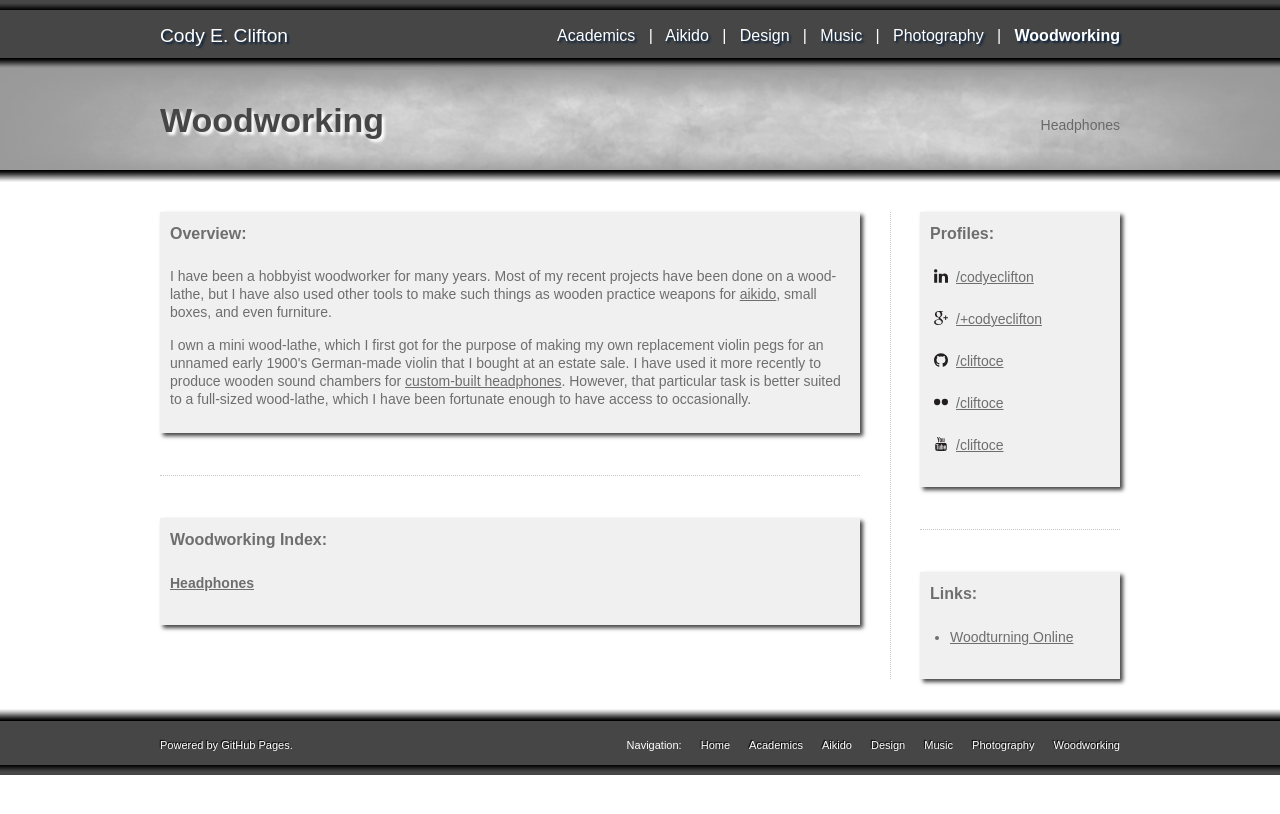
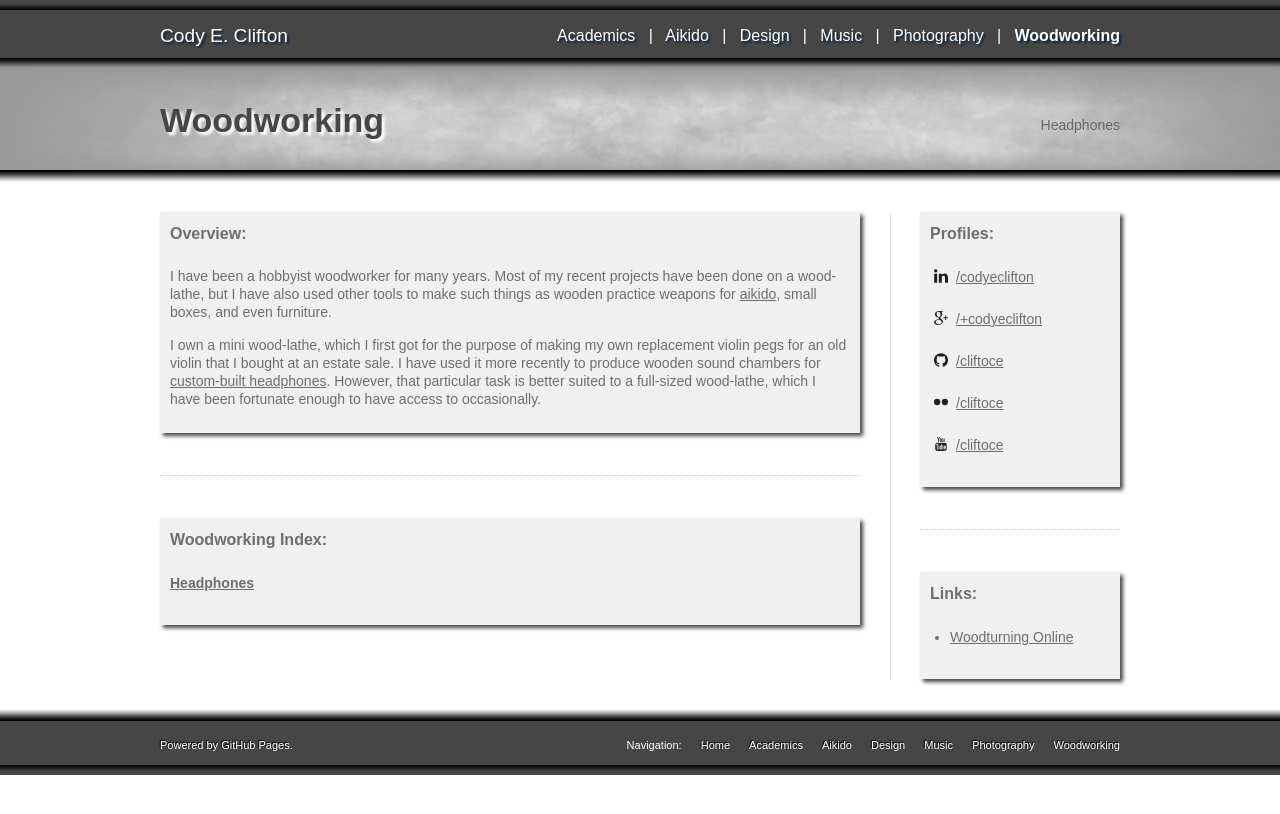
Before and after one commit to cliftoce/cliftoce.github.io, a Jekyll site: the page built from woodworking/index.html, in a window 1280 px wide. Shown: the top 814 px of the page. Built offline with Jekyll 4.4.1, drawn with Linux system fonts in a browser that asks for light colours.

Commit message:
Temporarily removed "photos" from aikido nav and slightly edited "woodworking" section

```diff
--- a/_data/site_struct.yml
+++ b/_data/site_struct.yml
@@ -45,8 +45,6 @@
   subsections:
     - name: essays
       title: Essays
-    - name: photos
-      title: Photos
     - name: videos
       title: Videos
       last: y
--- a/woodworking/index.html
+++ b/woodworking/index.html
@@ -10,7 +10,7 @@ section: woodworking
     <h3>Overview:</h3>
     <br>
     <p>I have been a hobbyist woodworker for many years.  Most of my recent projects have been done on a wood-lathe, but I have also used other tools to make such things as wooden practice weapons for <a href="aikido">aikido</a>, small boxes, and even furniture.</p>
-    <p>I own a mini wood-lathe, which I first got for the purpose of making my own replacement violin pegs for an unnamed early 1900's German-made violin that I bought at an estate sale.  I have used it more recently to produce wooden sound chambers for <a href="headphones">custom-built headphones</a>.  However, that particular task is better suited to a full-sized wood-lathe, which I have been fortunate enough to have access to occasionally.</p>
+    <p>I own a mini wood-lathe, which I first got for the purpose of making my own replacement violin pegs for an old violin that I bought at an estate sale.  I have used it more recently to produce wooden sound chambers for <a href="headphones">custom-built headphones</a>.  However, that particular task is better suited to a full-sized wood-lathe, which I have been fortunate enough to have access to occasionally.</p>
   </div>
 
   <br /><br /><hr style="width:700px; border:dotted #c8c8c8;; border-width:1px 0 0 0; height:0;line-height:0px;font-size:0;margin:0;padding:0;"><br /><br />
```
